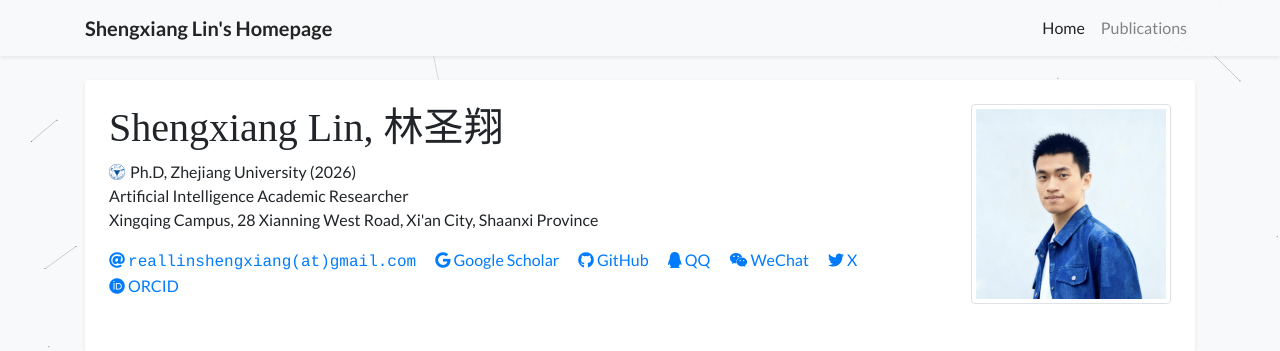
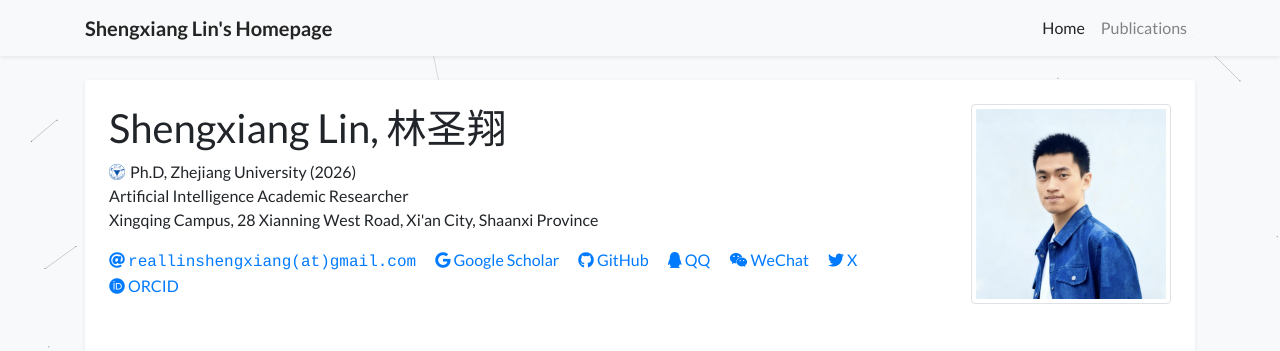
Before and after one commit to Lin-Shengxiang/Lin-Shengxiang.github.io, a Jekyll site: the page built from index.html, in a window 1280 px wide. Shown: the top 351 px of the page. Built offline with Jekyll 4.4.1, drawn with Linux system fonts in a browser that asks for light colours; a style sheet for code colours, icons or effects is not loaded.

Commit message:
Update profile_card.html

```diff
--- a/_includes/widgets/profile_card.html
+++ b/_includes/widgets/profile_card.html
@@ -4,7 +4,7 @@
             <div class="card-body p-4">
                 <div class="row">
                     <div class="col">
-                        <p class="h1 font-weight-normal" style="font-family: '楷体', 'STKaiti', 'KaiTi', serif;">{{ site.data.profile.primary_name }} <small>{{ site.data.profile.secondary_name }}</small></p>
+                        <p class="h1 font-weight-normal"">{{ site.data.profile.primary_name }} <p class="h1 font-weight-normal" style="font-family: '楷体', 'STKaiti', 'KaiTi', serif;">{{ site.data.profile.secondary_name }}</p>
                         <p class="text-profile-position">
                             {% for position in site.data.profile.positions %}
                             {{ position }}<br/>
```
